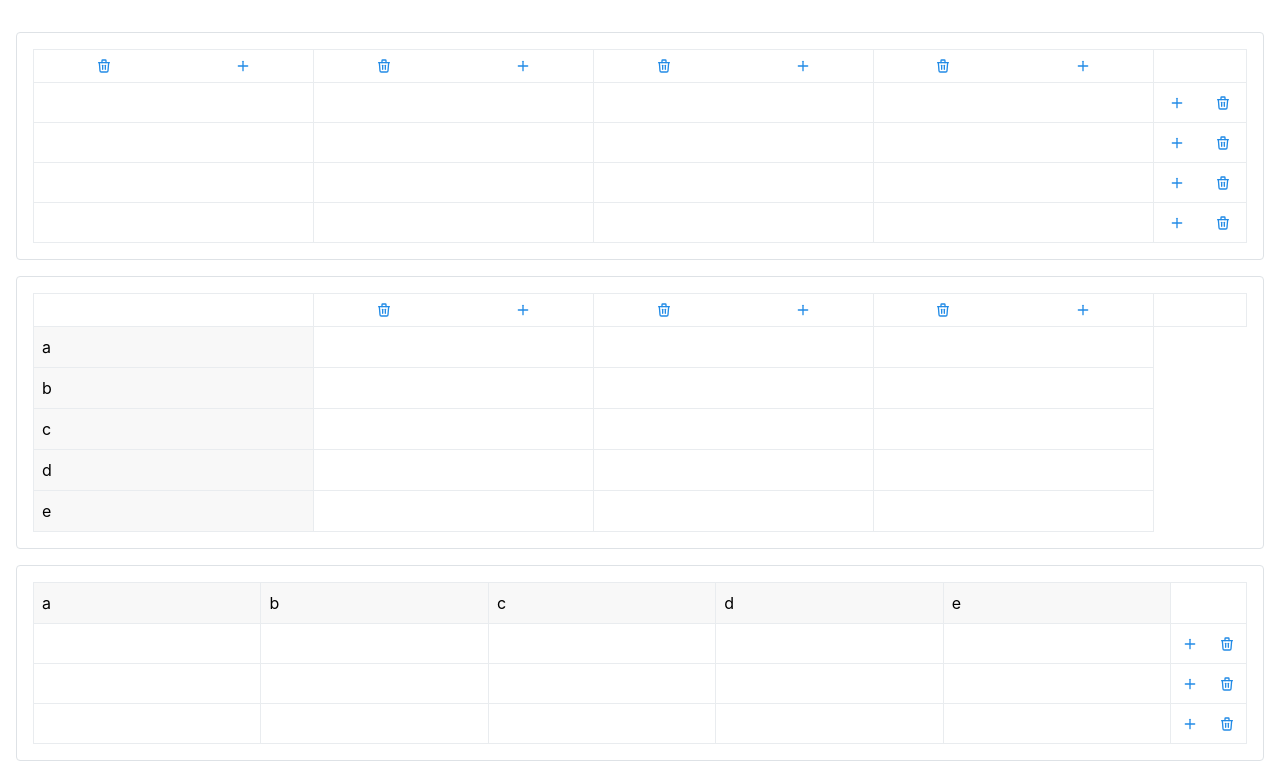
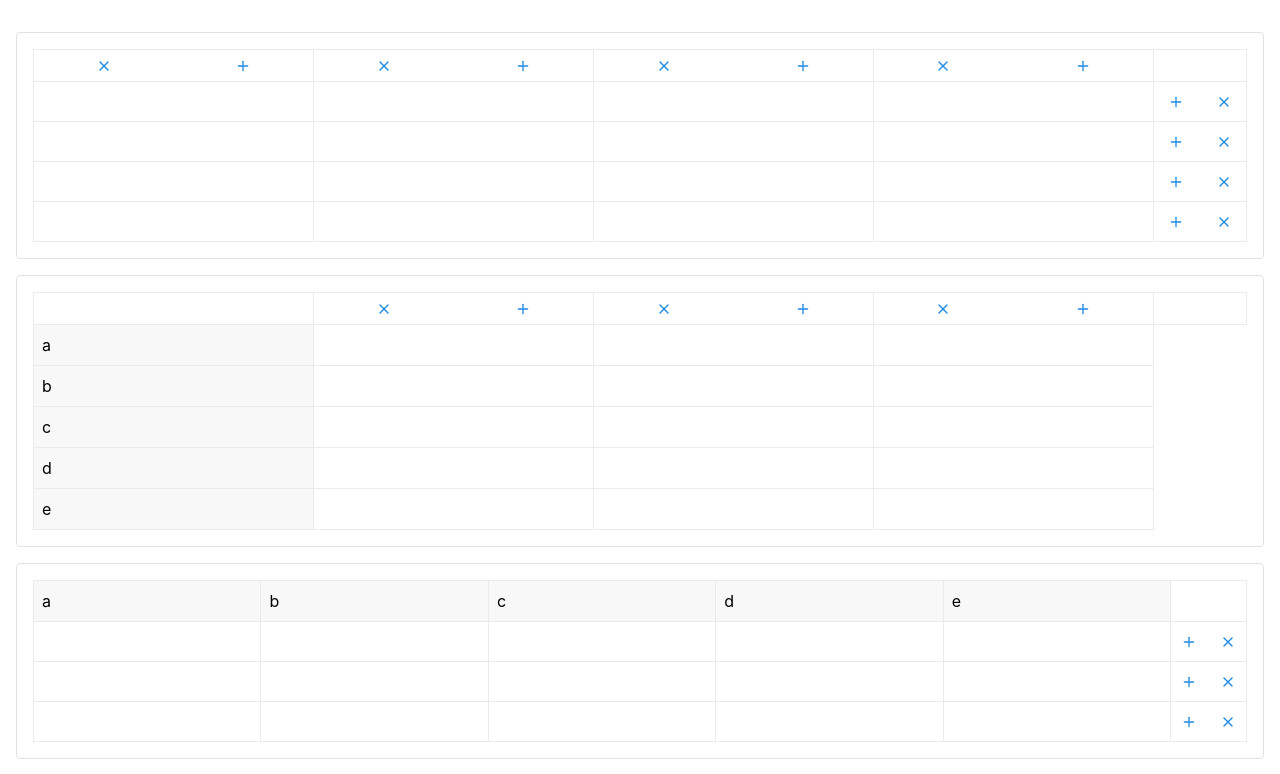
Before and after one commit to AradhyaSingh042/cms-spreadsheet, a React (Vite) app: page / in a window 1280 px wide. Shown: the top 774 px of the page. Built offline with nearby package versions, Linux system fonts and the light colour scheme.

Commit message:
Updated: spreadsheet

```diff
--- a/src/spreadsheet/index.tsx
+++ b/src/spreadsheet/index.tsx
@@ -1,8 +1,8 @@
 import { useState, useEffect, useCallback, useRef } from "react";
 import { Cell } from "./cell";
-import { Paper, Button, Flex } from "@mantine/core";
+import { Paper, ActionIcon, Flex } from "@mantine/core";
 import { useEventListener } from "@mantine/hooks";
-import { TbPlus, TbTrash } from "react-icons/tb";
+import { TbPlus, TbX } from "react-icons/tb";
 
 interface SpreadsheetProps {
   rows?: number | string[];
@@ -189,14 +189,14 @@ export default function Spreadsheet({ rows = 10, cols = 8, value, onChange }: Sp
                         height: "32px",
                       }}>
                       {(!Array.isArray(rows) || colIndex > 0) && (
-                        <Flex align="center">
-                          <Button variant="subtle" size="compact-sm" style={{ width: "100%", height: "32px" }} onClick={() => deleteColumn(colIndex)}>
-                            <TbTrash size={16} />
-                          </Button>
-                          <Button variant="subtle" size="compact-sm" style={{ width: "100%", height: "32px" }} onClick={() => addColumn(colIndex)}>
+                        <div style={{ display: "flex", justifyContent: "space-around" }}>
+                          <ActionIcon variant="subtle" size="sm" onClick={() => deleteColumn(colIndex)}>
+                            <TbX size={16} />
+                          </ActionIcon>
+                          <ActionIcon variant="subtle" size="sm" onClick={() => addColumn(colIndex)}>
                             <TbPlus size={16} />
-                          </Button>
-                        </Flex>
+                          </ActionIcon>
+                        </div>
                       )}
                     </td>
                   ))}
@@ -222,37 +222,27 @@ export default function Spreadsheet({ rows = 10, cols = 8, value, onChange }: Sp
                   {!Array.isArray(rows) && (
                     <td
                       style={{
-                        width: "40px",
+                        width: "55px",
                         border: "1px solid #e9ecef",
                         padding: 0,
                         verticalAlign: "middle",
                         height: rowHeights[rowIndex] ? `${rowHeights[rowIndex]}px` : "32px",
                       }}>
                       {(!Array.isArray(cols) || rowIndex > 0) && (
-                        <Flex>
-                          <Button
+                        <div style={{ display: "flex", justifyContent: "space-around", gap: "4px", minWidth: "55px" }}>
+                          <ActionIcon
                             variant="subtle"
-                            size="compact-sm"
-                            style={{
-                              width: "100%",
-                              height: "100%",
-                              minHeight: "32px",
-                            }}
+                            size="sm"
                             onClick={() => addRow(rowIndex)}>
                             <TbPlus size={16} />
-                          </Button>
-                          <Button
+                          </ActionIcon>
+                          <ActionIcon
                             variant="subtle"
-                            size="compact-sm"
-                            style={{
-                              width: "100%",
-                              height: "100%",
-                              minHeight: "32px",
-                            }}
+                            size="sm"
                             onClick={() => deleteRow(rowIndex)}>
-                            <TbTrash size={16} />
-                          </Button>
-                        </Flex>
+                            <TbX size={16} />
+                          </ActionIcon>
+                        </div>
                       )}
                     </td>
                   )}
```
